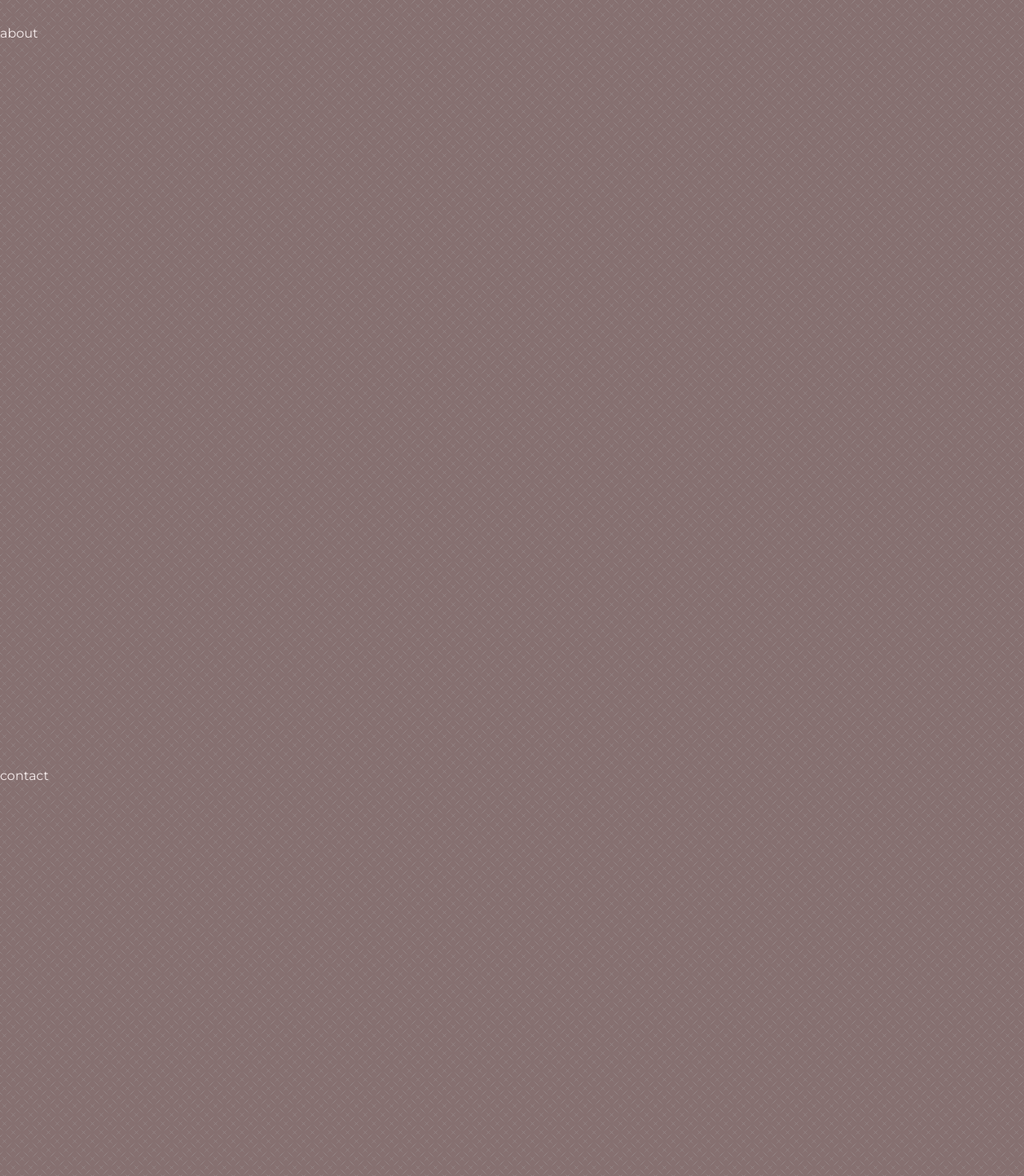
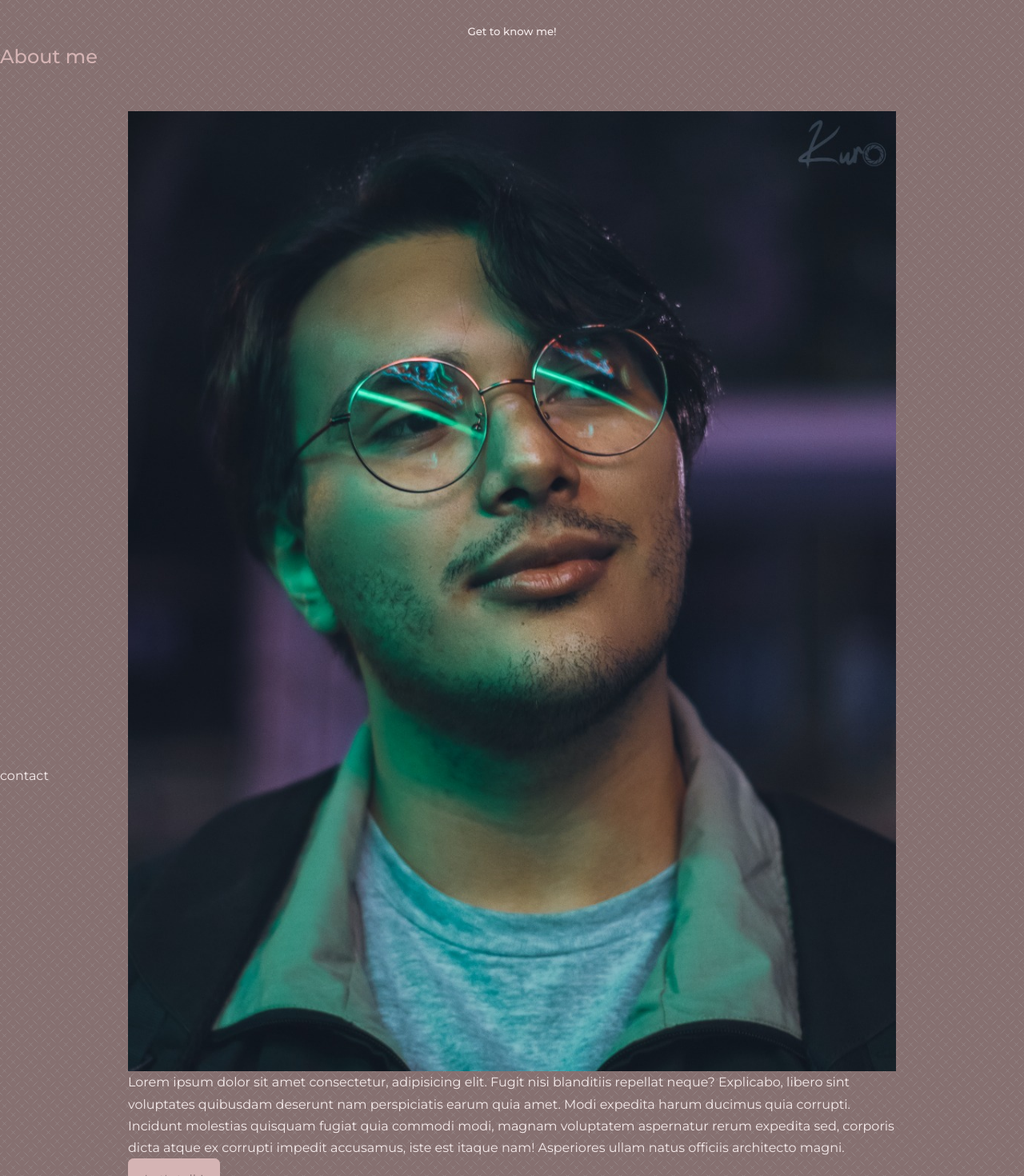
Before and after one commit to sdgselva/personal-webpage, a React (Create React App) app: page / in a window 1280 px wide. Shown: the part 900-2370 px from the top of the page at 80% size. Built offline with nearby package versions, Linux system fonts and the light colour scheme.

Commit message:
Created a new branch for the about section

```diff
--- a/src/components/about/about.jsx
+++ b/src/components/about/about.jsx
@@ -1,9 +1,24 @@
 import React from 'react'
 import './about.css'
+import PICTURE from '../../assets/image-about.jpeg'
 
 const About = () => {
   return (
-    <section id="about">about</section>
+    <section id="about">
+      <h5>Get to know me!</h5>
+      <h2>About me</h2>
+
+      <div className="container about__container">
+        <div className="self__description"></div>
+        <div className="main__picture">
+          <img src={PICTURE} alt="Self image" />
+        </div>
+
+        <p> Lorem ipsum dolor sit amet consectetur, adipisicing elit. Fugit nisi blanditiis repellat neque? Explicabo, libero sint voluptates quibusdam deserunt nam perspiciatis earum quia amet. Modi expedita harum ducimus quia corrupti.
+        Incidunt molestias quisquam fugiat quia commodi modi, magnam voluptatem aspernatur rerum expedita sed, corporis dicta atque ex corrupti impedit accusamus, iste est itaque nam! Asperiores ullam natus officiis architecto magni.</p>
+        <a href="#contact" className='btn btn-primary'>Let's talk!</a>
+      </div>
+    </section>
   )
 }
 
```
Also changed, not shown: src/assets/image-about.jpeg (added).
